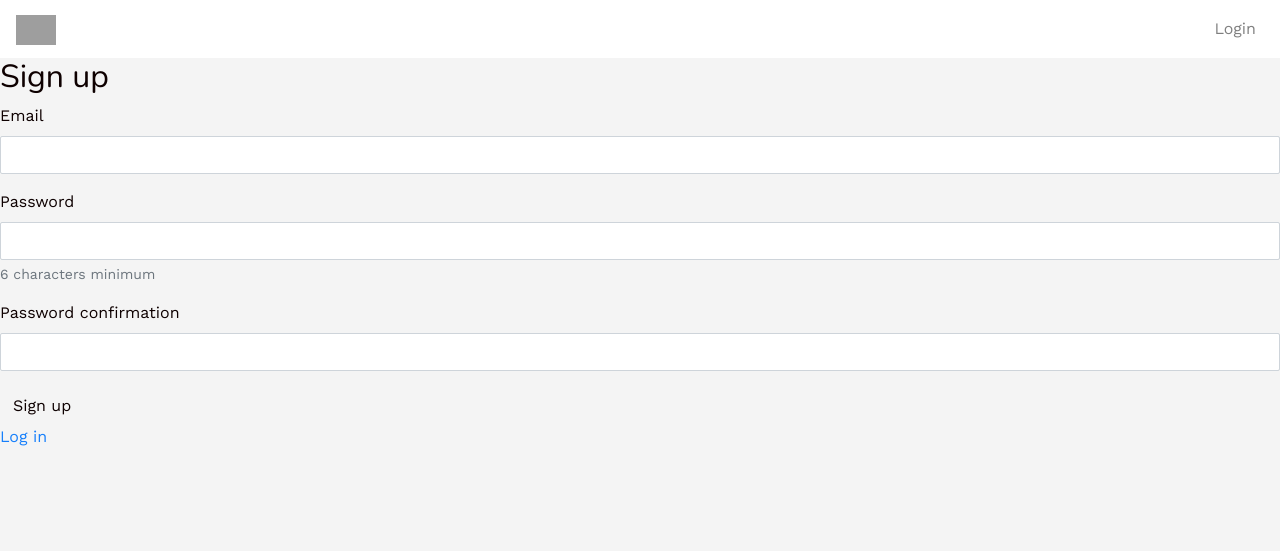
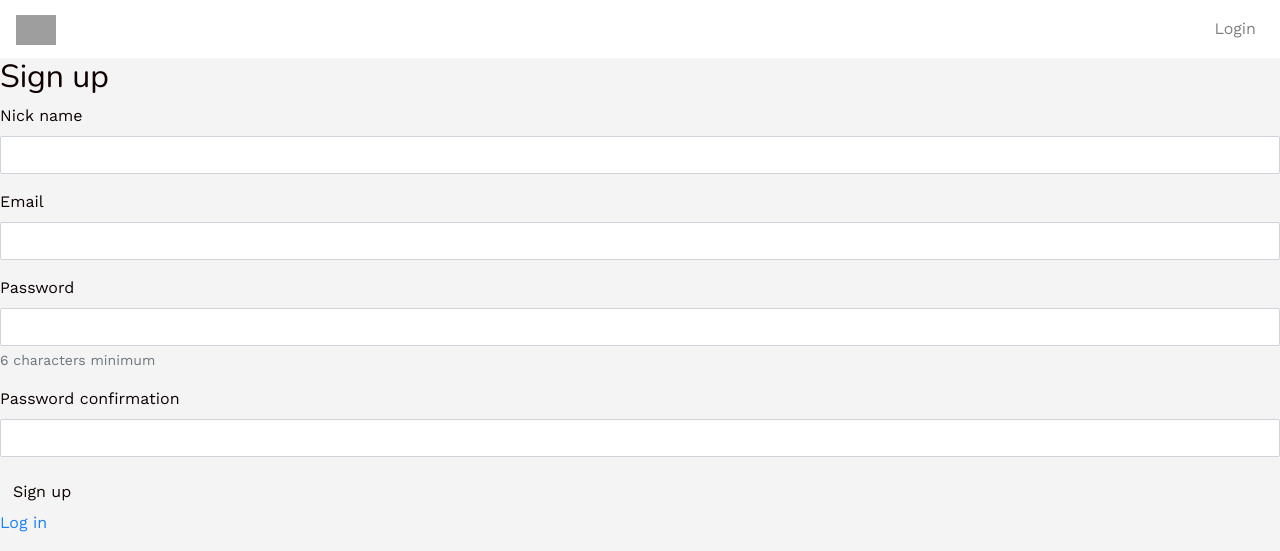
Before and after one commit to NathLouss/eventpik, a Rails app: page /users/sign_up in a window 1280 px wide. Shown: the top 551 px of the page. Run offline with Rails 7, Linux system fonts and the light colour scheme; style sheets or scripts are compiled from the project's sources; some libraries are stand-ins or nearby versions; grey boxes are pictures that could not be loaded.

```diff
--- a/app/controllers/application_controller.rb
+++ b/app/controllers/application_controller.rb
@@ -1,3 +1,13 @@
 class ApplicationController < ActionController::Base
   before_action :authenticate_user!
+
+  before_action :configure_permitted_parameters, if: :devise_controller?
+
+  def configure_permitted_parameters
+    # For additional fields in app/views/devise/registrations/new.html.erb
+    devise_parameter_sanitizer.permit(:sign_up, keys: [:nick_name])
+
+    # For additional in app/views/devise/registrations/edit.html.erb
+    devise_parameter_sanitizer.permit(:account_update, keys: [:nick_name])
+  end
 end
--- a/app/javascript/packs/application.js
+++ b/app/javascript/packs/application.js
@@ -24,7 +24,6 @@ require("channels")
 
 // External imports
 import "bootstrap";
-
 // Internal imports, e.g:
 // import { initSelect2 } from '../components/init_select2';
 
--- a/app/views/devise/registrations/edit.html.erb
+++ b/app/views/devise/registrations/edit.html.erb
@@ -9,7 +9,10 @@
     <% if devise_mapping.confirmable? && resource.pending_reconfirmation? %>
       <p>Currently waiting confirmation for: <%= resource.unconfirmed_email %></p>
     <% end %>
-
+    <%= f.input :nick_name,
+                hint: "leave it blank if you don't want to change it",
+                required: false,
+                input_html: { autocomplete: "new-nick-name" } %>
     <%= f.input :password,
                 hint: "leave it blank if you don't want to change it",
                 required: false,
--- a/app/views/devise/registrations/new.html.erb
+++ b/app/views/devise/registrations/new.html.erb
@@ -4,6 +4,10 @@
   <%= f.error_notification %>
 
   <div class="form-inputs">
+    <%= f.input :nick_name,
+                required: true,
+                autofocus: true,
+                input_html: { autocomplete: "nick-name" }%>
     <%= f.input :email,
                 required: true,
                 autofocus: true,
```
